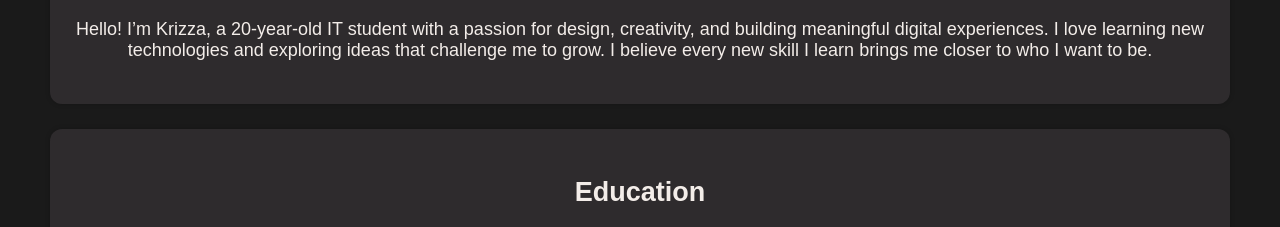
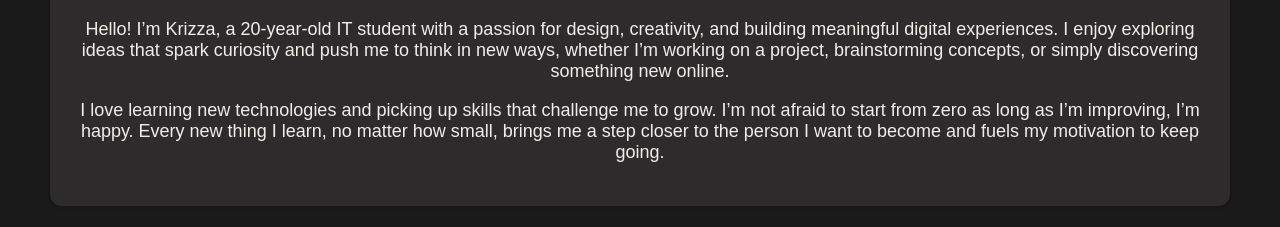
Before and after one commit to krizzym/ProfileActivity, a plain HTML site: page index.html in a window 1280 px wide. Shown: the part 525-752 px from the top of the page. Drawn offline with Linux system fonts and the light colour scheme.

Commit message:
Update index.html

```diff
--- a/index.html
+++ b/index.html
@@ -16,7 +16,9 @@
 
 <div class="section">
   <h2>About Me</h2>
-  <p>Hello! I’m Krizza, a 20-year-old IT student with a passion for design, creativity, and building meaningful digital experiences. I love learning new technologies and exploring ideas that challenge me to grow. I believe every new skill I learn brings me closer to who I want to be.</p>
+  <p>Hello! I’m Krizza, a 20-year-old IT student with a passion for design, creativity, and building meaningful digital experiences. I enjoy exploring ideas that spark curiosity and push me to think in new ways, whether I’m working on a project, brainstorming concepts, or simply discovering something new online.</p>
+
+</p>I love learning new technologies and picking up skills that challenge me to grow. I’m not afraid to start from zero as long as I’m improving, I’m happy. Every new thing I learn, no matter how small, brings me a step closer to the person I want to become and fuels my motivation to keep going.</p>
 </div>
 
 <div class="section">
```
